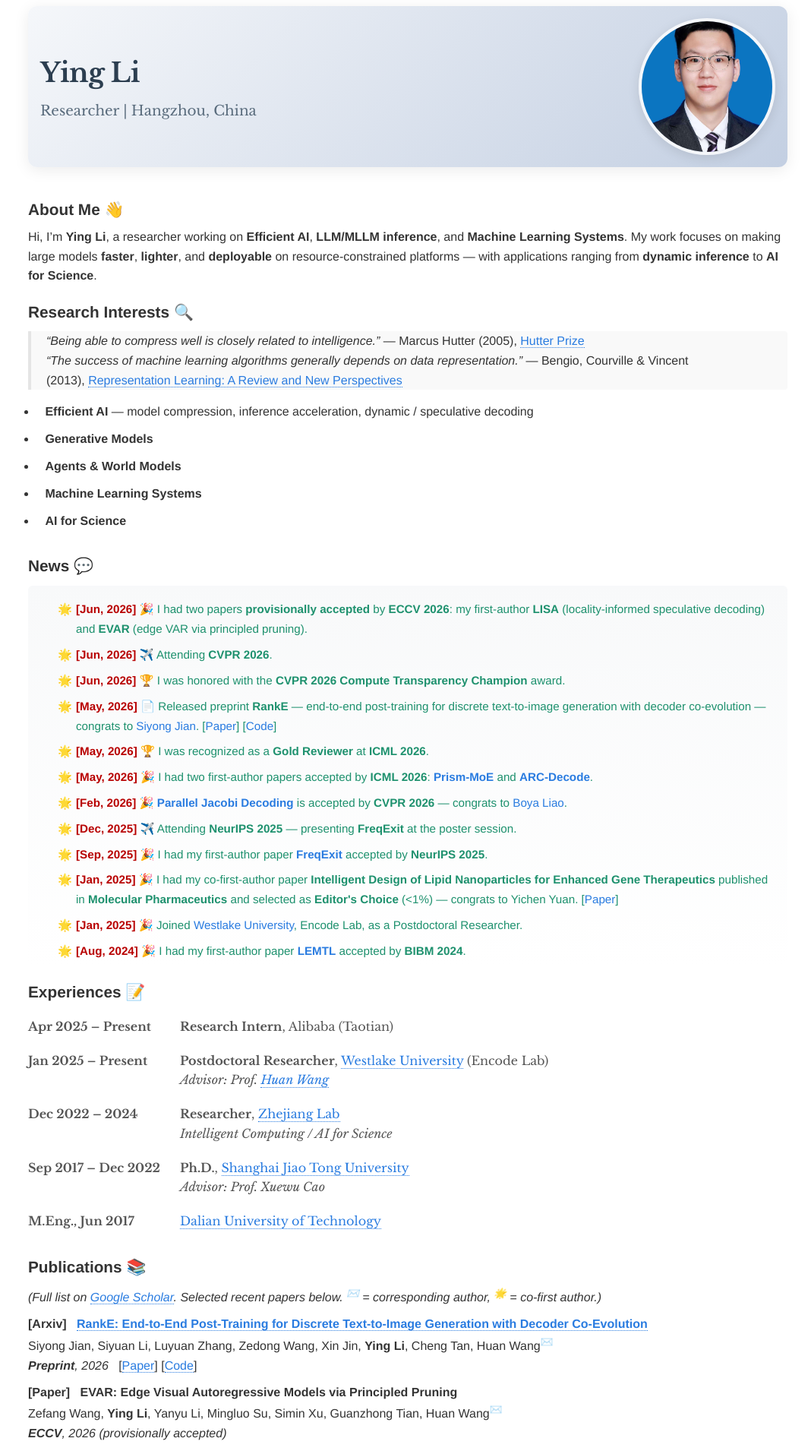
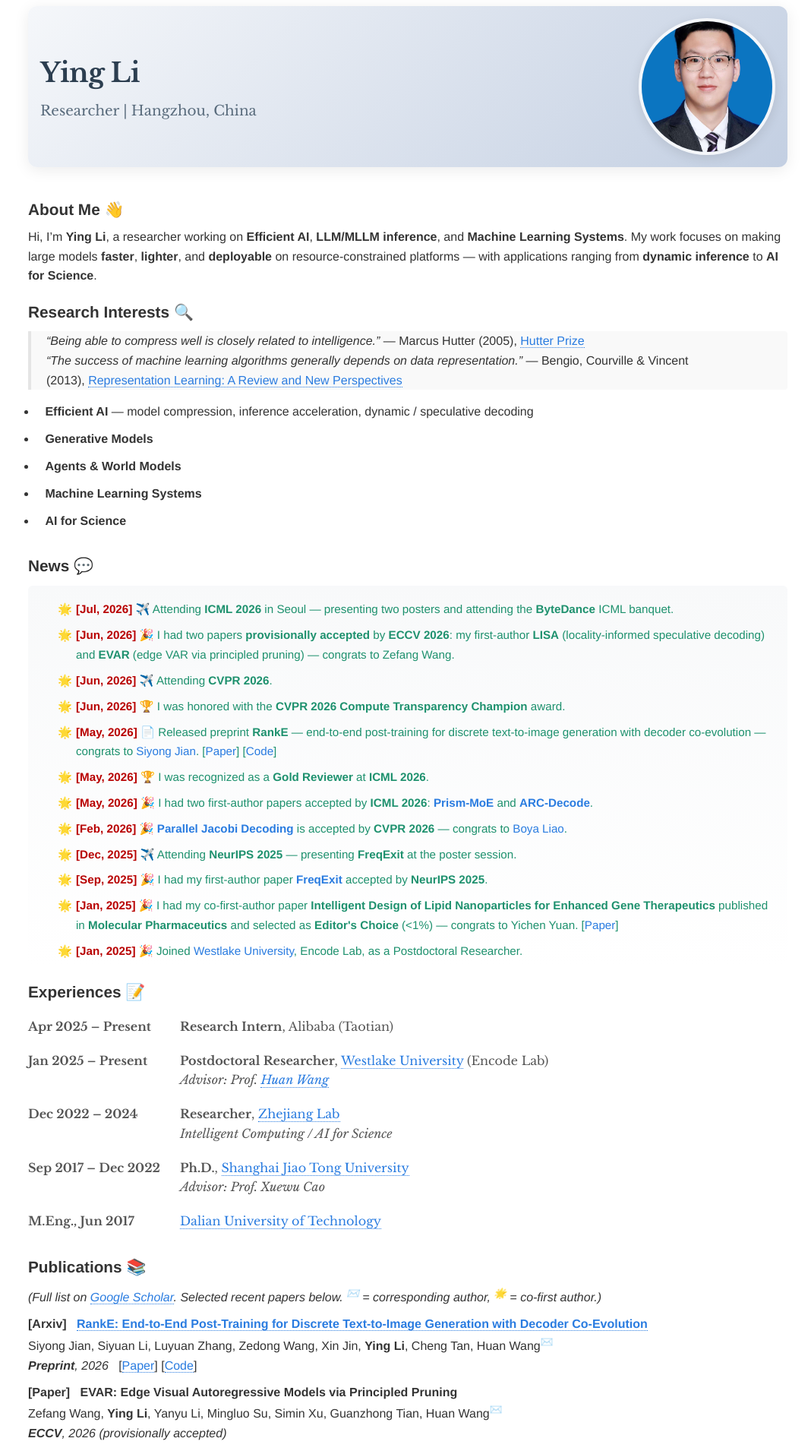
Before and after one commit to NeuraLiying/NeuraLiying.github.io, a Jekyll site: the page built from index.md, in a window 1280 px wide. Shown: the top 1914 px of the page at 76% size, without its empty margins (103-1171 px from the left). Built offline with Jekyll 4.4.1, drawn with Linux system fonts in a browser that asks for light colours; our own code applies the rules of GitHub Pages for plain Markdown files.

Commit message:
News: ICML 2026 (Seoul) attendance; congratulate Zefang Wang on EVAR

```diff
--- a/index.md
+++ b/index.md
@@ -22,7 +22,8 @@ My work focuses on making large models **faster**, **lighter**, and **deployable
 
 <div style="max-height:500px;overflow-y:auto;padding:15px;background-color:#f9f9f9;border-radius:6px;">
   <ul>
-    <li><b><font color="#b80000">[Jun, 2026]</font></b> 🎉 I had two papers <b>provisionally accepted</b> by <b>ECCV 2026</b>: my first-author <b>LISA</b> (locality-informed speculative decoding) and <b>EVAR</b> (edge VAR via principled pruning).</li>
+    <li><b><font color="#b80000">[Jul, 2026]</font></b> ✈️ Attending <b>ICML 2026</b> in Seoul — presenting two posters and attending the <b>ByteDance</b> ICML banquet.</li>
+    <li><b><font color="#b80000">[Jun, 2026]</font></b> 🎉 I had two papers <b>provisionally accepted</b> by <b>ECCV 2026</b>: my first-author <b>LISA</b> (locality-informed speculative decoding) and <b>EVAR</b> (edge VAR via principled pruning) — congrats to Zefang Wang.</li>
     <li><b><font color="#b80000">[Jun, 2026]</font></b> ✈️ Attending <b>CVPR 2026</b>.</li>
     <li><b><font color="#b80000">[Jun, 2026]</font></b> 🏆 I was honored with the <b>CVPR 2026 Compute Transparency Champion</b> award.</li>
     <li><b><font color="#b80000">[May, 2026]</font></b> 📄 Released preprint <b>RankE</b> — end-to-end post-training for discrete text-to-image generation with decoder co-evolution — congrats to <a href="https://syjmelody.github.io/" target="_blank">Siyong Jian</a>. [<a href="https://arxiv.org/pdf/2605.21195" target="_blank">Paper</a>] [<a href="https://github.com/syjmelody/RankE" target="_blank">Code</a>]</li>
```
